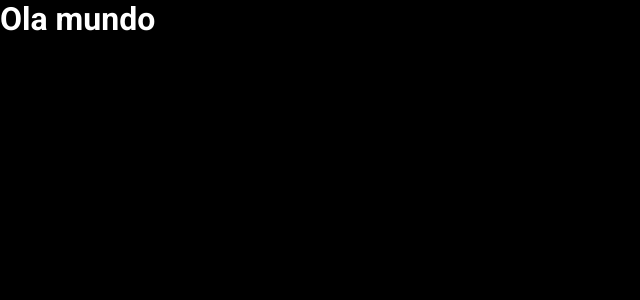
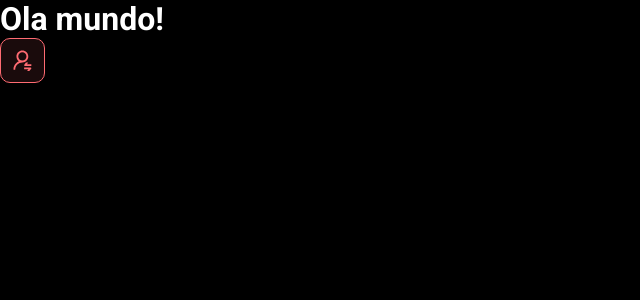
Before and after one commit to kortega90/dsmeta, a React (Vite) app in the folder frontend/: page / in a window 1280 px wide. Shown: the top 300 px of the page, without its empty margins (0-640 px from the left). Built offline with nearby package versions, Linux system fonts and the light colour scheme.

Commit message:
First component

```diff
--- a/frontend/src/App.tsx
+++ b/frontend/src/App.tsx
@@ -1,6 +1,11 @@
+import NotificationButton from "./components/NotificationButtom"
+
 function App() {
 return(
-  <h1>Ola mundo</h1>
+<>
+  <h1>Ola mundo!</h1>
+  <NotificationButton />
+</>
 )
 }
 
--- /dev/null
+++ b/frontend/src/components/NotificationButtom/index.tsx
@@ -0,0 +1,13 @@
+import icon from '../../assets/img/Vector.svg'
+
+import './styles.css'
+
+function NotificationButton() {
+    return(
+        <div className="dsmeta-red-btn">
+        <img src={icon} alt="Notificar" />
+      </div>
+    )
+    }
+
+    export default NotificationButton
--- /dev/null
+++ b/frontend/src/components/NotificationButtom/styles.css
@@ -0,0 +1,15 @@
+.dsmeta-red-btn {
+    height: 45px;
+    width: 45px;
+    background: rgba(255, 107, 114, 0.1);
+    border: 1px solid #ff6b72;
+    border-radius: 10px;
+    display: flex;
+    align-items: center;
+    justify-content: center;
+    cursor: pointer;
+  }
+
+  .dsmeta-red-btn img {
+      width: 19px;
+  }
```
Also changed, not shown: frontend/src/assets/img/Vector.svg (added).
